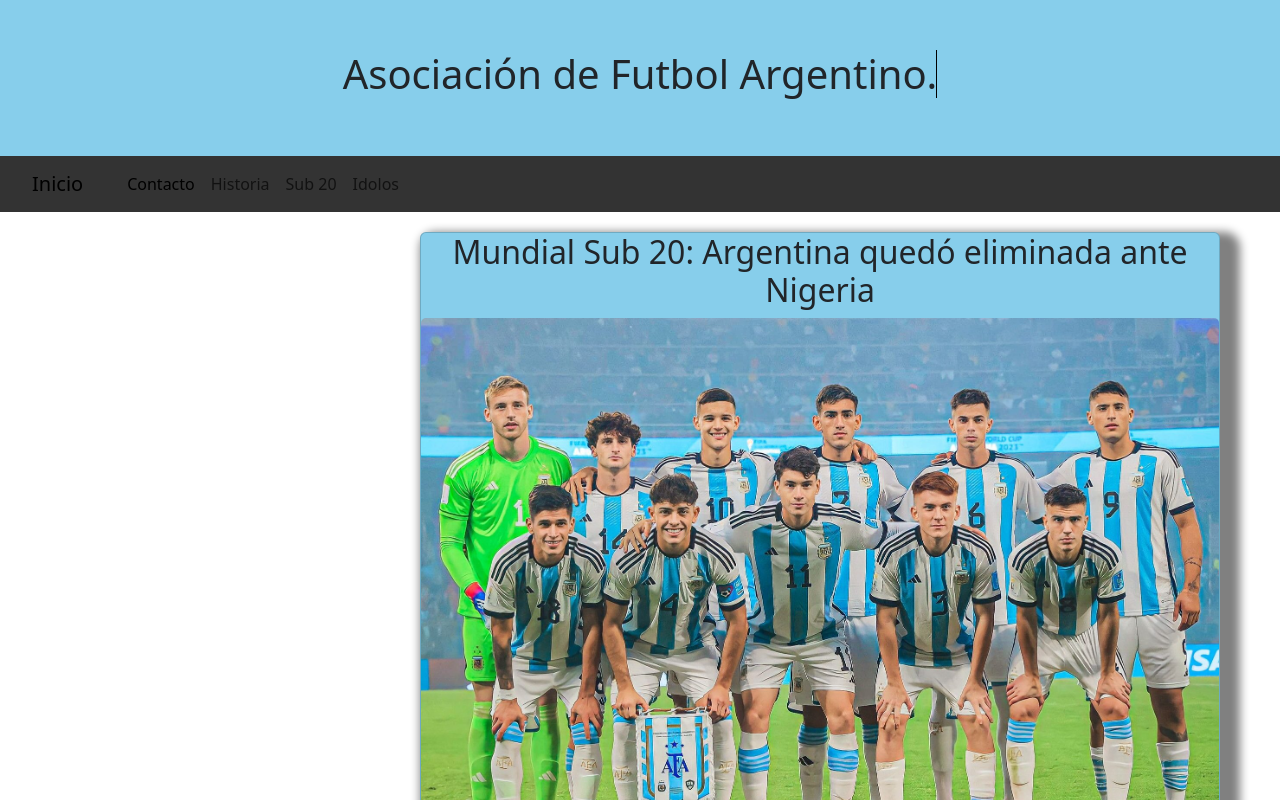
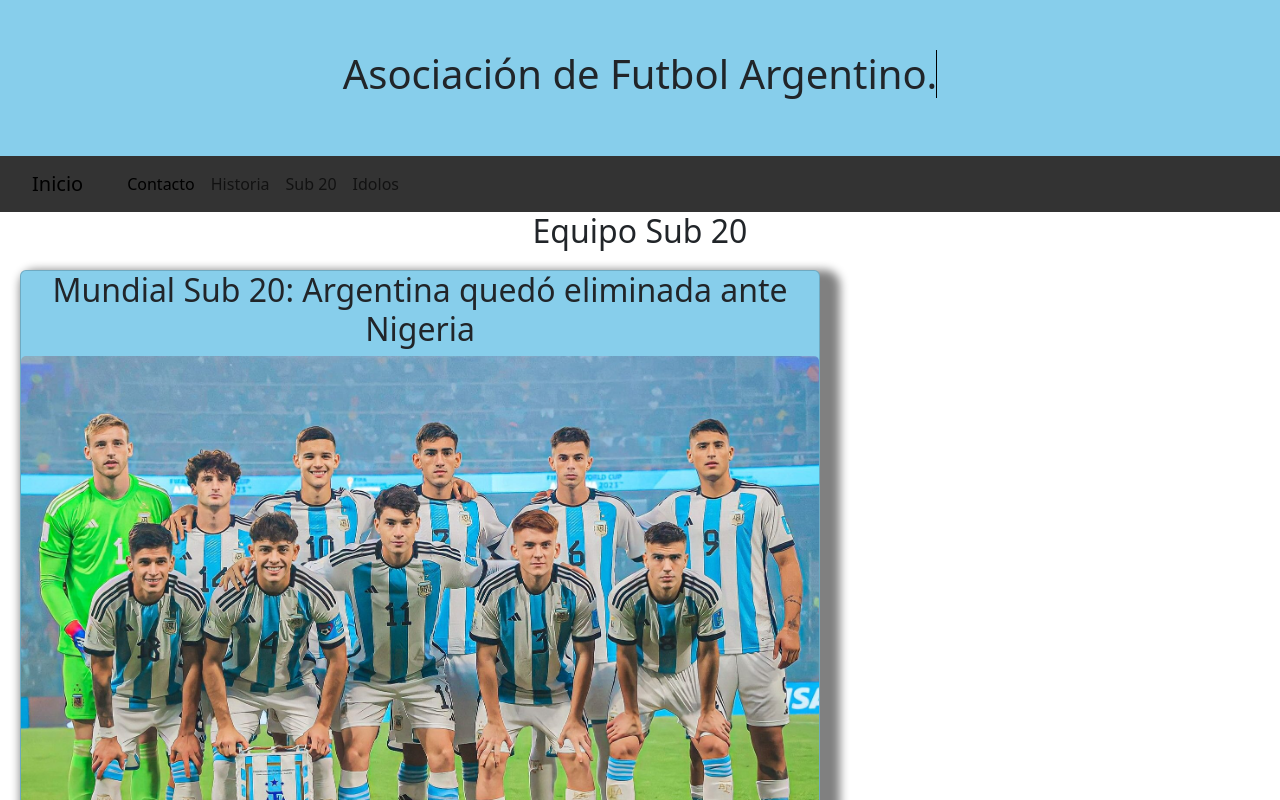
Before and after one commit to martiintorress/martiiintorres.github.io, a website: page pages/sub-20.html in a window 1280 px wide. Shown: the top 800 px of the page. Drawn offline with nearby package versions, Linux system fonts and the light colour scheme.

Commit message:
Update sub-20.html

```diff
--- a/pages/sub-20.html
+++ b/pages/sub-20.html
@@ -40,7 +40,8 @@
       </nav>
 
 <main>
-    <div class="flexx">
+    <h2>Equipo Sub 20</h2>
+    <div class="flexxx">
         <div class="card" style="width: 100vh;  background-color : skyblue;  " >
                 <h2>Mundial Sub 20: Argentina quedó eliminada ante Nigeria</h2>
 
@@ -65,7 +66,3 @@
 
 </body>
 </html>
-
-
-</body>
-</html>
```
